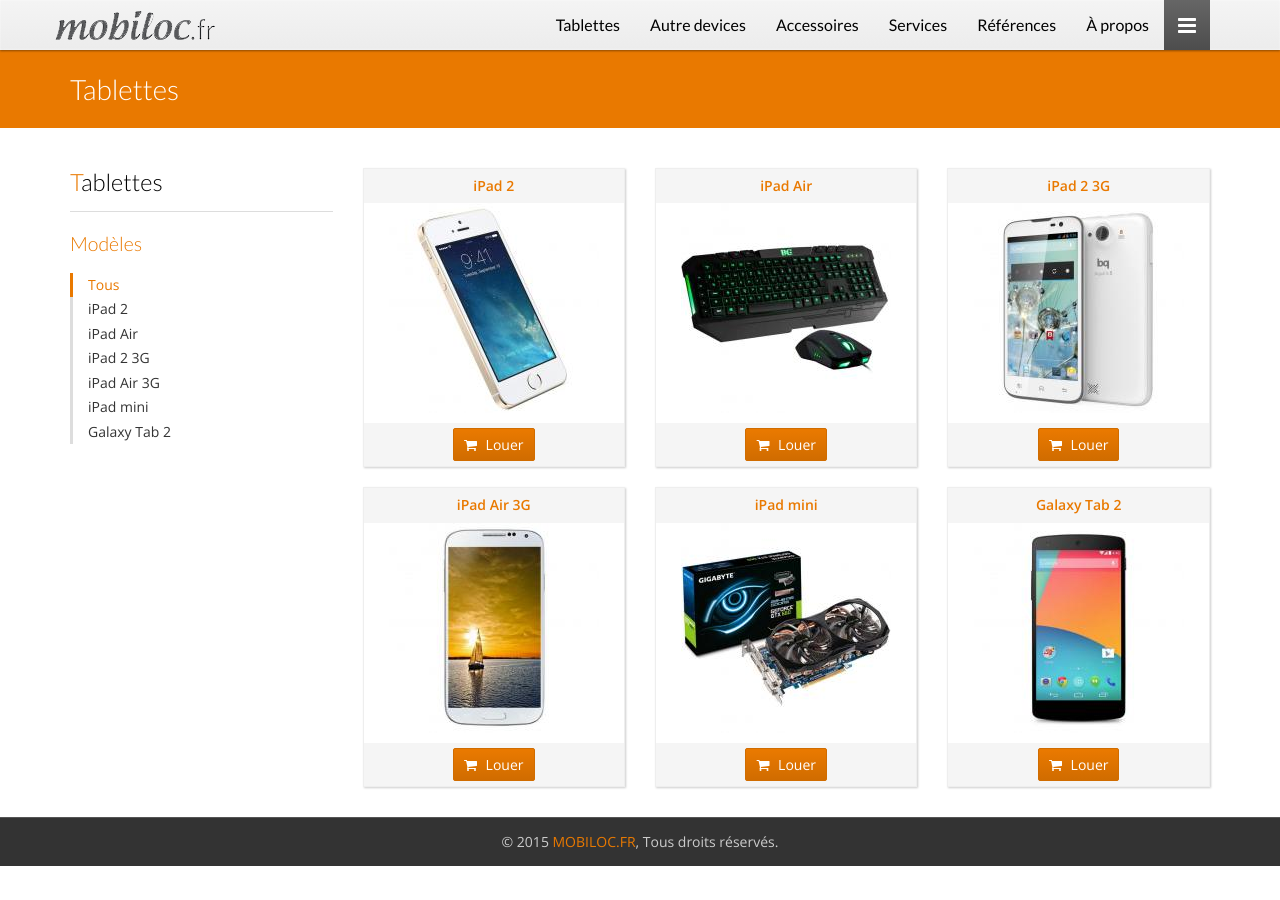
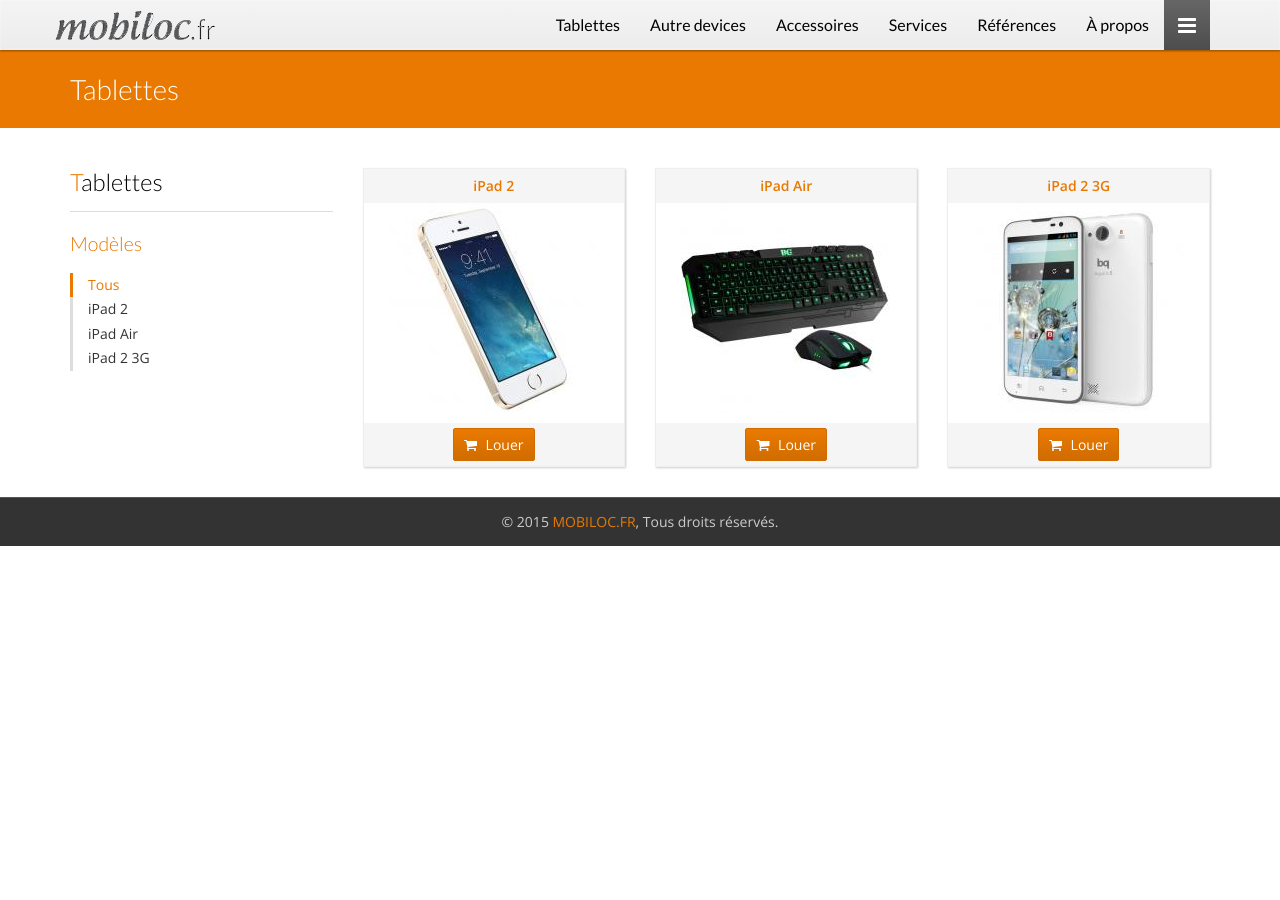
Before and after one commit to applidget/www-mobiloc, a Jekyll site: the page built from tablettes.md, in a window 1280 px wide. Built offline with Jekyll 4.4.1, drawn with Linux system fonts in a browser that asks for light colours; some web fonts are replaced.

Commit message:
use data to display tablettes

```diff
--- a/_data/products.yml
+++ b/_data/products.yml
@@ -1,14 +1,14 @@
 - name: iPad 2
   price: 400
   description:
-  img:
+  img: /img/demo/e_img01.jpg
 
 - name: iPad Air
   price: 500
   description:
-  img:
+  img: /img/demo/e_img02.jpg
 
 - name: iPad 2 3G
   price: 450
   description:
-  img:
+  img: /img/demo/e_img03.jpg
--- a/tablettes.md
+++ b/tablettes.md
@@ -12,72 +12,27 @@
             <h3 class="section-title no-margin-top">{{page.title}}</h3>
             <h4>Modèles</h4>
             <ul>
-              <li><a href="javascript:void(0);" class="filter" data-filter="all">Tous</a></li>
-              <li><a href="javascript:void(0);" class="filter" data-filter=".category-ipad2">iPad 2</a></li>
-              <li><a href="javascript:void(0);" class="filter" data-filter=".category-ipad-air">iPad Air</a></li>
-              <li><a href="javascript:void(0);" class="filter" data-filter=".category-ipad2-3g">iPad 2 3G</a></li>
-              <li><a href="javascript:void(0);" class="filter" data-filter=".category-ipad-air-3g">iPad Air 3G</a></li>
-              <li><a href="javascript:void(0);" class="filter" data-filter=".category-ipad-mini">iPad mini</a></li>
-              <li><a href="javascript:void(0);" class="filter" data-filter=".category-galaxy-tab2">Galaxy Tab 2</a></li>
+                <li><a href="javascript:void(0);" class="filter" data-filter="all">Tous</a></li>
+                {% for product in site.data.products %}
+                    <li><a href="javascript:void(0);" class="filter" data-filter=".category-{{product.name | replace: ' ', '-' | downcase }}">{{product.name}}</a></li>
+                {% endfor %}
             </ul>
           </div>
         </div>
         <div class="col-md-9">
             <div class="row" id="Container">
-                <div class="col-sm-4 mix category-ipad2" data-price="64900" data-date="20130521" data-popularity="3">
-                    <div class="ec-box">
-                        <div class="ec-box-header"><a href="#">iPad 2</a></div>
-                        <a href="#"><img src="{{ '/img/demo/e_img01.jpg' | prepend: site.baseurl }}" alt=""></a>
-                        <div class="ec-box-footer text-center">
-                            <a href="#" class="btn btn-ar btn-primary btn-sm"><i class="fa fa-shopping-cart"></i> Louer</a>
+
+                {% for product in site.data.products %}
+                    <div class="col-sm-4 mix category-{{product.name | replace: ' ', '-' | downcase }}" data-price="{{product.price}}" data-date="20130521" data-popularity="3">
+                        <div class="ec-box">
+                            <div class="ec-box-header"><a href="#">{{product.name}}</a></div>
+                            <a href="#"><img src="{{ product.img | prepend: site.baseurl }}" alt=""></a>
+                            <div class="ec-box-footer text-center">
+                                <a href="#" class="btn btn-ar btn-primary btn-sm"><i class="fa fa-shopping-cart"></i> Louer</a>
+                            </div>
                         </div>
                     </div>
-                </div>
-                <div class="col-sm-4 mix category-ipad-air" data-price="4999" data-date="20130421" data-popularity="8">
-                    <div class="ec-box">
-                        <div class="ec-box-header"><a href="#">iPad Air</a></div>
-                        <a href="#"><img src="{{ '/img/demo/e_img02.jpg' | prepend: site.baseurl }}" alt=""></a>
-                        <div class="ec-box-footer text-center">
-                            <a href="#" class="btn btn-ar btn-primary btn-sm"><i class="fa fa-shopping-cart"></i> Louer</a>
-                        </div>
-                    </div>
-                </div>
-                <div class="col-sm-4 mix category-ipad2-3g" data-price="24999" data-date="20121409" data-popularity="7">
-                    <div class="ec-box">
-                        <div class="ec-box-header"><a href="#">iPad 2 3G</a></div>
-                        <a href="#"><img src="{{ '/img/demo/e_img03.jpg' | prepend: site.baseurl }}" alt=""></a>
-                        <div class="ec-box-footer text-center">
-                            <a href="#" class="btn btn-ar btn-primary btn-sm"><i class="fa fa-shopping-cart"></i> Louer</a>
-                        </div>
-                    </div>
-                </div>
-                <div class="col-sm-4 mix category-ipad-air-3g" data-price="9995" data-date="20130521" data-popularity="10">
-                    <div class="ec-box">
-                        <div class="ec-box-header"><a href="#">iPad Air 3G</a></div>
-                        <a href="#"><img src="{{ '/img/demo/e_img04.jpg' | prepend: site.baseurl }}" alt=""></a>
-                        <div class="ec-box-footer text-center">
-                            <a href="#" class="btn btn-ar btn-primary btn-sm"><i class="fa fa-shopping-cart"></i> Louer</a>
-                        </div>
-                    </div>
-                </div>
-                <div class="col-sm-4 mix category-ipad-mini" data-price="22400" data-date="20111225" data-popularity="9">
-                    <div class="ec-box">
-                        <div class="ec-box-header"><a href="#">iPad mini</a></div>
-                        <a href="#"><img src="{{ '/img/demo/e_img05.jpg' | prepend: site.baseurl }}" alt=""></a>
-                        <div class="ec-box-footer text-center">
-                            <a href="#" class="btn btn-ar btn-primary btn-sm"><i class="fa fa-shopping-cart"></i> Louer</a>
-                        </div>
-                    </div>
-                </div>
-                <div class="col-sm-4 mix category-galaxy-tab2" data-price="49999" data-date="20140102" data-popularity="12">
-                    <div class="ec-box">
-                        <div class="ec-box-header"><a href="#">Galaxy Tab 2</a></div>
-                        <a href="#"><img src="{{ '/img/demo/e_img06.jpg' | prepend: site.baseurl }}" alt=""></a>
-                        <div class="ec-box-footer text-center">
-                            <a href="#" class="btn btn-ar btn-primary btn-sm"><i class="fa fa-shopping-cart"></i> Louer</a>
-                        </div>
-                    </div>
-                </div>
+                {% endfor %}
             </div>
         </div>
     </div>
```
